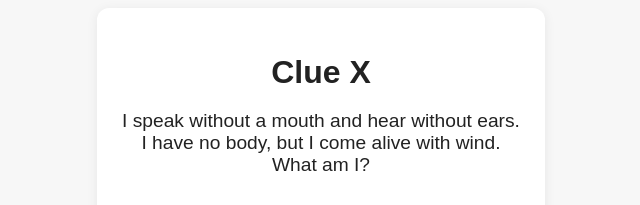
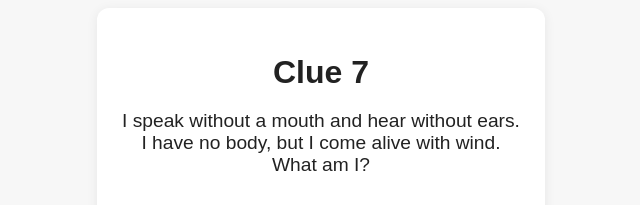
Before and after one commit to Muhsin-603/Nidhivetta, a plain HTML site: page jajlkopacmam.html in a window 1280 px wide. Shown: the part 179-384 px from the top of the page, 319-959 px from the left. Drawn offline with Linux system fonts and the light colour scheme.

Commit message:
Update jajlkopacmam.html

```diff
--- a/jajlkopacmam.html
+++ b/jajlkopacmam.html
@@ -3,7 +3,7 @@
 <head>
   <meta charset="UTF-8">
   <meta name="viewport" content="width=device-width, initial-scale=1.0">
-  <title>Clue X</title>
+  <title>Clue 7</title>
   <style>
     body {
       display: flex;
@@ -69,7 +69,7 @@
 <body>
   <div class="container">
     <!-- Change the clue number below -->
-    <h1>Clue X</h1>
+    <h1>Clue 7</h1>
     <!-- Change the riddle/question below -->
     <p id="riddle">I speak without a mouth and hear without ears. I have no body, but I come alive with wind. What am I?</p>
     <input type="text" id="answer" placeholder="Type your answer here" autocomplete="off">
```
